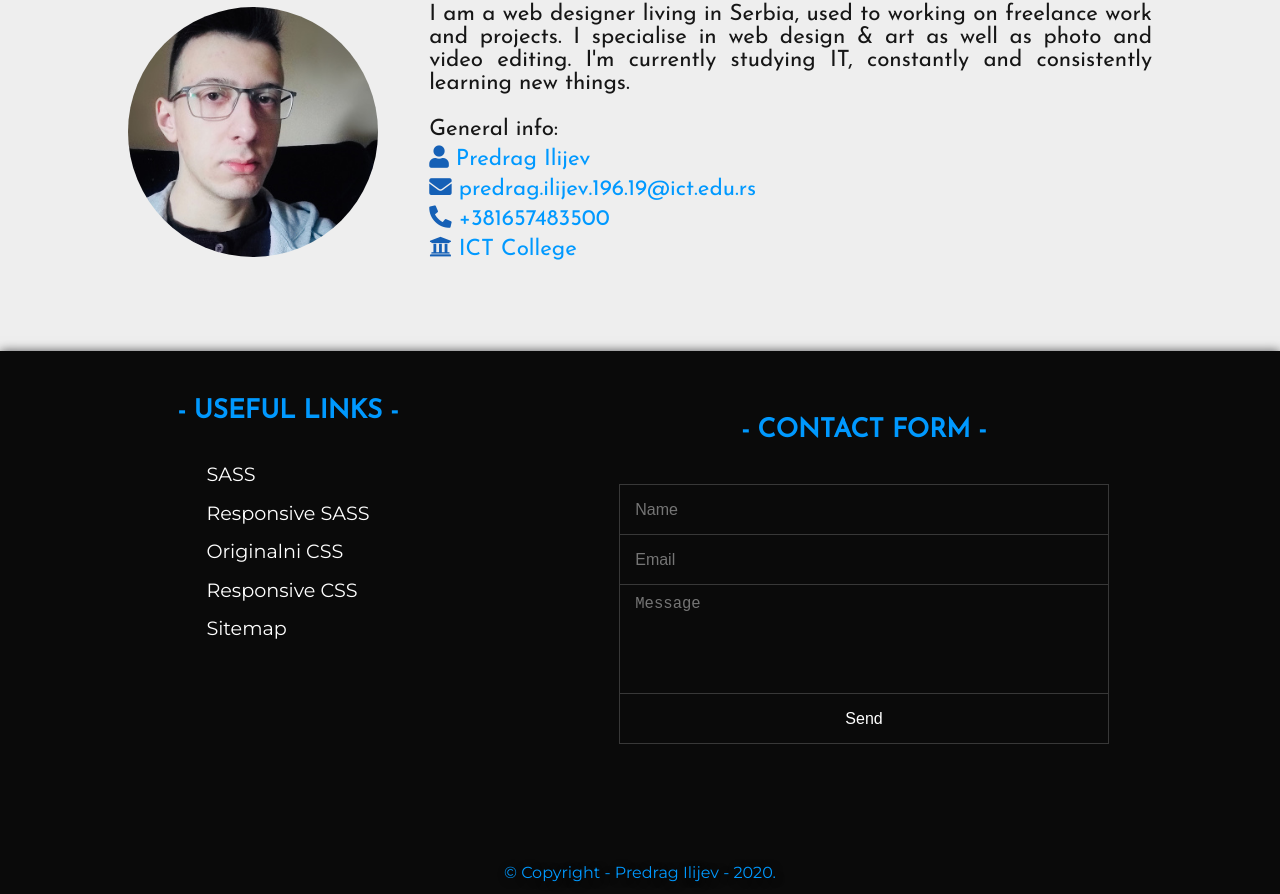
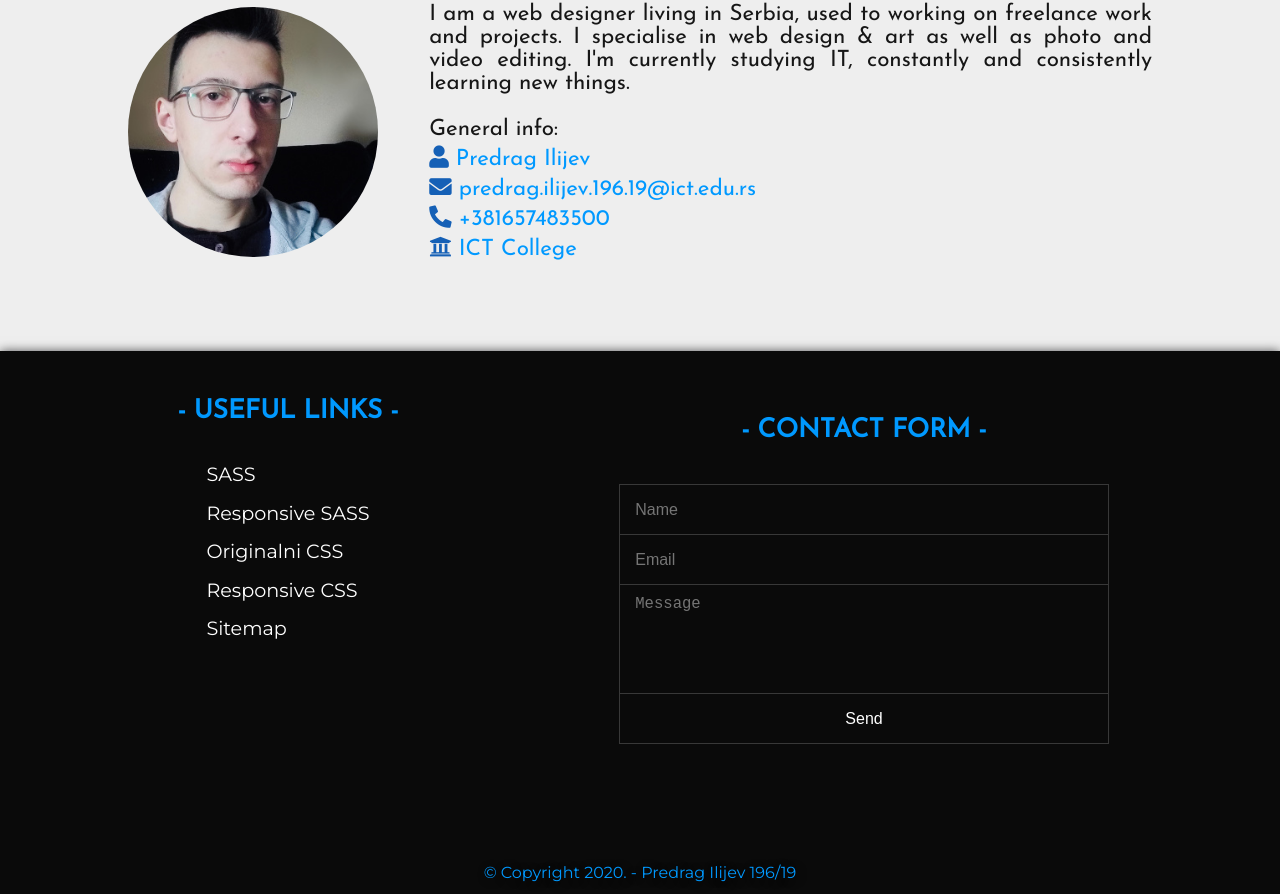
Before and after one commit to predrag-ilijev/predrag-ilijev.github.io, a plain HTML site: page index.html in a window 1280 px wide. Shown: the part 2561-3455 px from the top of the page. Drawn offline with Linux system fonts and the light colour scheme.

Commit message:
Index number
- Added index number at the bottom

```diff
--- a/index.html
+++ b/index.html
@@ -224,7 +224,7 @@
                 </div>
 
             </footer>
-            <div id="ftcopyright"><p>&copy; Copyright - Predrag Ilijev - 2020.</p></div>
+            <div id="ftcopyright"><p>&copy; Copyright 2020. - Predrag Ilijev 196/19 </p></div>
         </main>
     </body>
 </html>
```
